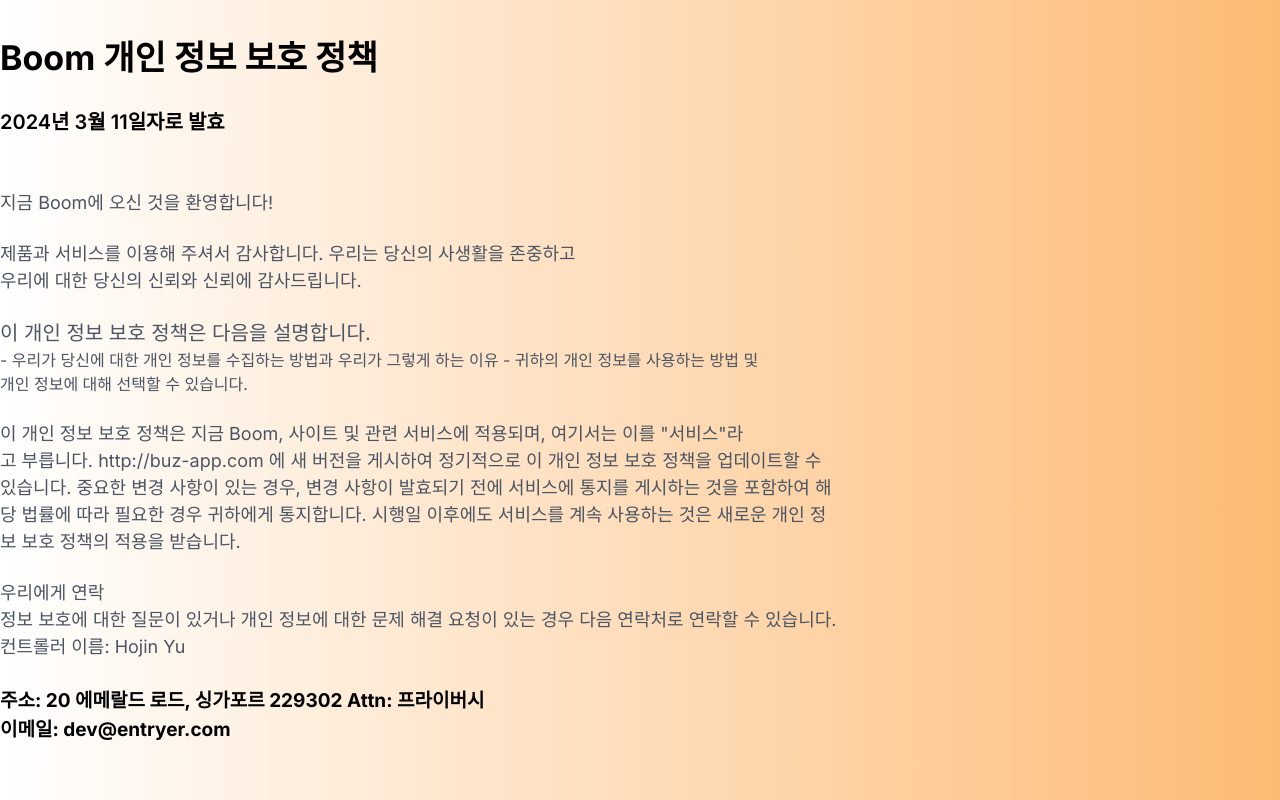
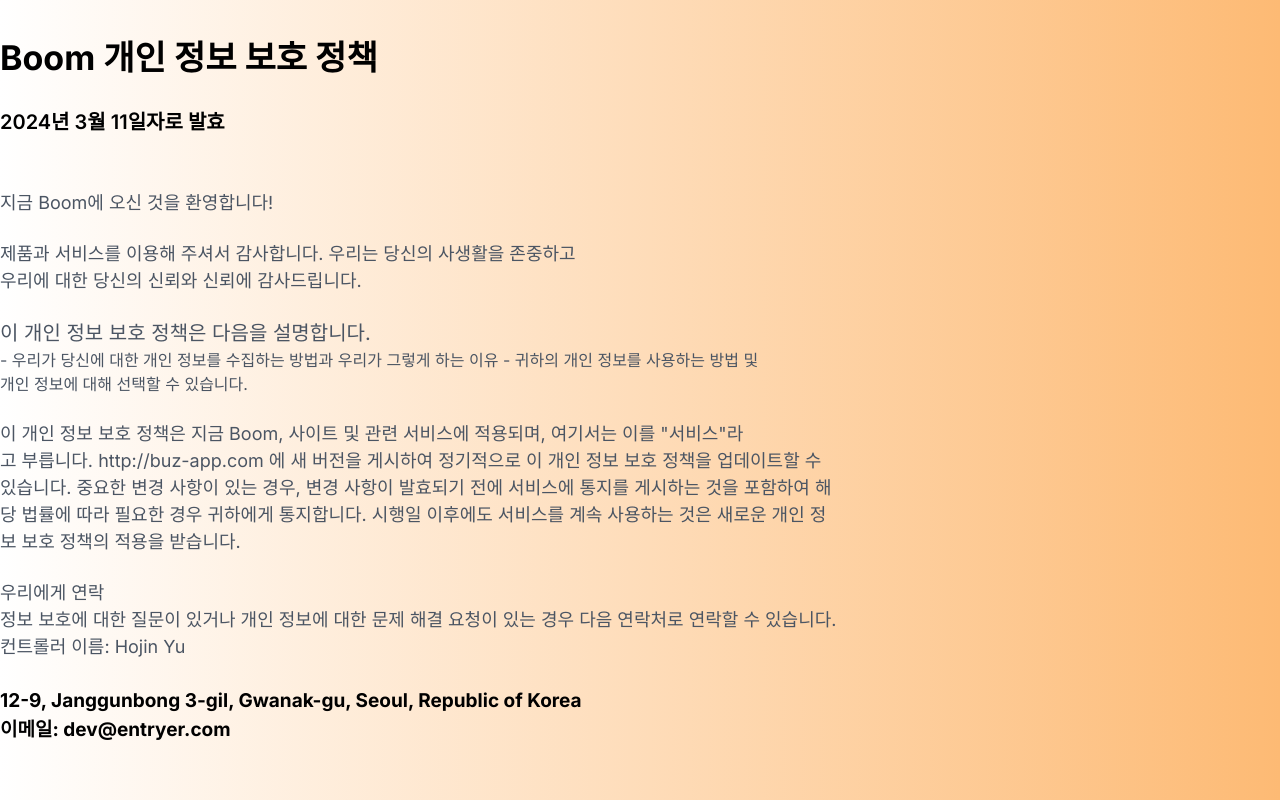
Before and after one commit to gk7734/Terms, a Next.js app: page / in a window 1280 px wide. Shown: the top 800 px of the page. Built offline with nearby package versions, Linux system fonts and the light colour scheme.

Commit message:
:lipstick: LastFin - Edit Geo

```diff
--- a/src/app/page.tsx
+++ b/src/app/page.tsx
@@ -41,8 +41,7 @@
                 컨트롤러 이름: Hojin Yu <br/><br/>
 
             </h2>
-            <h2 className={`font-bold text-[19px] pb-4`}> 주소: 20 에메랄드 로드, 싱가포르 229302
-                Attn: 프라이버시 <br/>
+            <h2 className={`font-bold text-[19px] pb-4`}> 12-9, Janggunbong 3-gil, Gwanak-gu, Seoul, Republic of Korea <br/>
 
                 이메일: <a href={`mailto:dev@entryer.com`}> dev@entryer.com </a>
             </h2> <br/>
```
